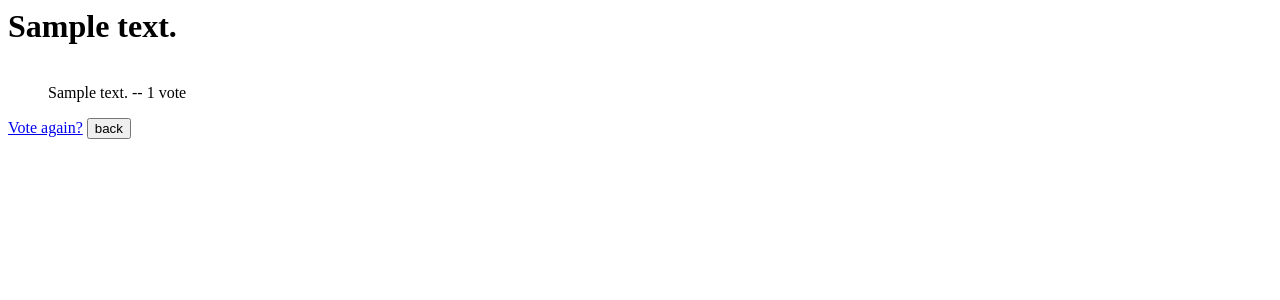
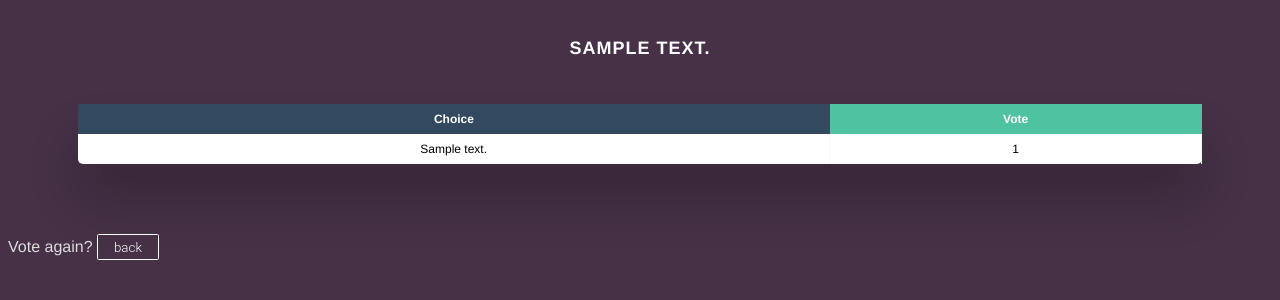
Before and after one commit to nuttapol-kor/ku-polls, a Django app: page /polls/1/results/ in a window 1280 px wide. Shown: the top 300 px of the page. Run offline with Django 3.2, Linux system fonts and the light colour scheme; tables that the repository leaves empty hold one stand-in row (values such as "Sample post").

Commit message:
styling result page with css

```diff
--- /dev/null
+++ b/polls/static/polls/style_results.css
@@ -0,0 +1,95 @@
+*{
+    box-sizing: border-box;
+    -webkit-box-sizing: border-box;
+    -moz-box-sizing: border-box;
+}
+body{
+    font-family: Helvetica;
+    -webkit-font-smoothing: antialiased;
+    background: #463146;
+}
+h2{
+    text-align: center;
+    font-size: 18px;
+    text-transform: uppercase;
+    letter-spacing: 1px;
+    color: white;
+    padding: 30px 0;
+}
+
+/* Table Styles */
+
+.table-wrapper{
+    margin: 10px 70px 70px;
+    box-shadow: 0px 35px 50px rgba( 0, 0, 0, 0.2 );
+}
+
+.fl-table {
+    border-radius: 5px;
+    font-size: 12px;
+    font-weight: normal;
+    border: none;
+    border-collapse: collapse;
+    width: 100%;
+    max-width: 100%;
+    white-space: nowrap;
+    background-color: white;
+}
+
+.fl-table td, .fl-table th {
+    text-align: center;
+    padding: 8px;
+}
+
+.fl-table td {
+    border-right: 1px solid #f8f8f8;
+    font-size: 12px;
+}
+
+.fl-table thead th {
+    color: #ffffff;
+    background: #4FC3A1;
+}
+
+
+.fl-table thead th:nth-child(odd) {
+    color: #ffffff;
+    background: #324960;
+}
+
+.fl-table tr:nth-child(even) {
+    background: #F8F8F8;
+}
+
+a {
+    color : gainsboro;
+    font-family: helvetica;
+    text-decoration: none;
+}
+
+a:hover {
+    text-decoration: underline;
+  }
+
+a:active {
+    color: rgb(214, 81, 81);
+}
+
+.index_button {
+    display:inline-block;
+    padding:0.35em 1.2em;
+    border:0.1em solid #FFFFFF;
+    border-radius:0.12em;
+    text-decoration:none;
+    font-family:'Roboto',sans-serif;
+    font-weight:300;
+    color:#FFFFFF;
+    text-align:center;
+    transition: all 0.2s;
+    background-color: transparent;
+}
+
+.index_button:hover{
+    color:#000000;
+    background-color:#FFFFFF;
+}
--- a/polls/templates/polls/results.html
+++ b/polls/templates/polls/results.html
@@ -1,10 +1,33 @@
-<h1>{{ question.question_text }}</h1>
+{% load static %}
+<h2>{{ question.question_text }}</h2>
+<link rel="stylesheet" href="{% static 'polls/style_results.css' %}">
 
-<ul>
-{% for choice in question.choice_set.all %}
-    <br> <a>{{ choice.choice_text }} -- {{ choice.votes }} vote{{ choice.votes|pluralize }}</a> <br>
-{% endfor %}
-</ul>
+<div class="table-wrapper">
+    <table class="fl-table">
+    <thead>
+    <tr class="w3-red">
+        <th>Choice</th>
+        <th>Vote</th>
+    </tr>
+    </thead>
+    <tbody>
+<!-- <ul> -->
+        {% for choice in question.choice_set.all %}
+        <tr>
+    <!-- <br> <a>{{ choice.choice_text }} -- {{ choice.votes }} vote{{ choice.votes|pluralize }}</a> <br> -->
+            <td> {{choice.choice_text}} </td>
+            <td> {{choice.votes}}</td>
+        </tr>
+        {% endfor %}
+    </tbody>
+    <!-- <tr>
+        {% for choice in question.choice_set.all %}
+            <td> {{ choice.votes }} </td>
+        {% endfor %}
+    </tr> -->
+<!-- </ul> -->
+</table>
+</div>
 
 <a href="{% url 'polls:detail' question.id %}">Vote again?</a>
 <a href="{% url 'polls:index' %}"> <button class="index_button">back</button></a>
```
